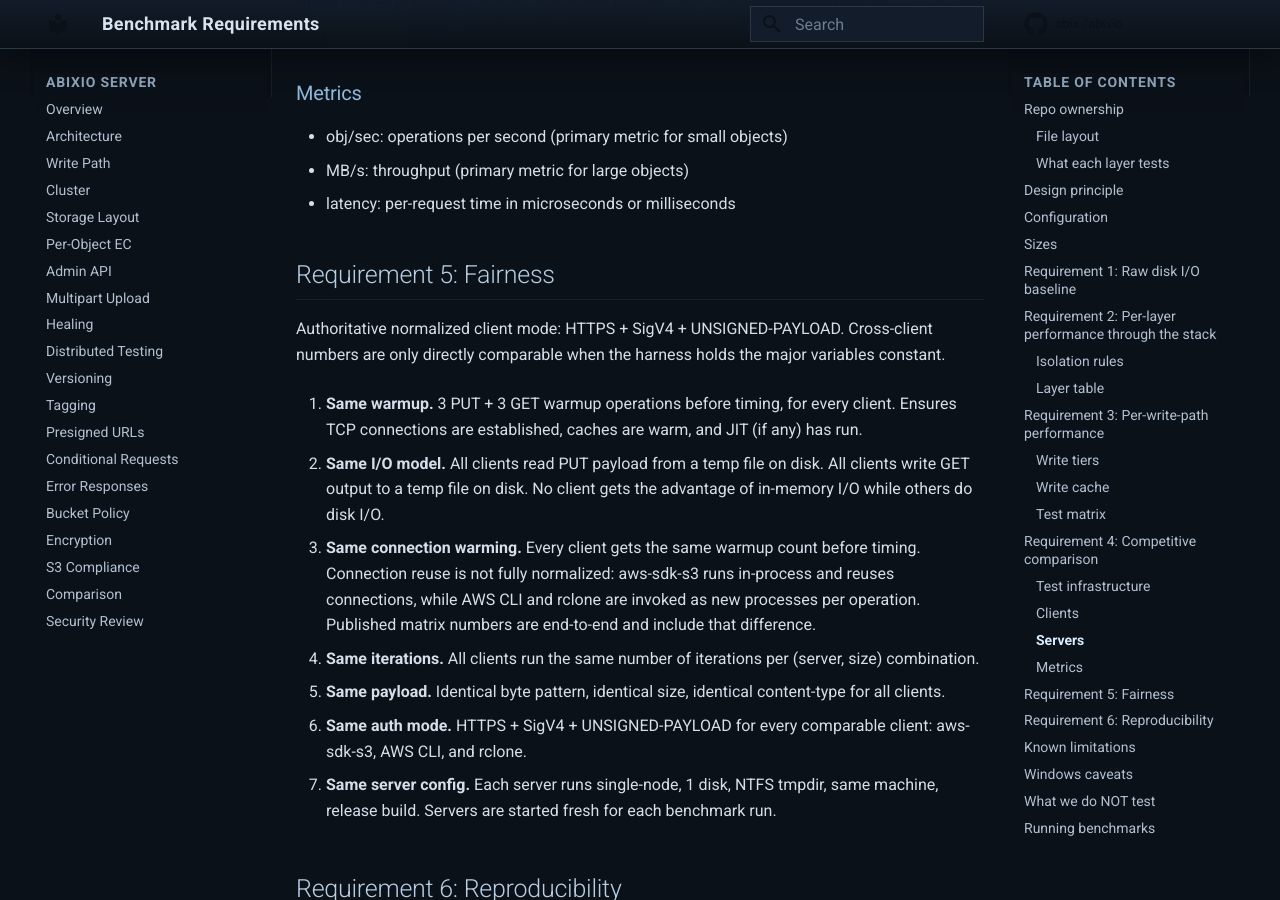
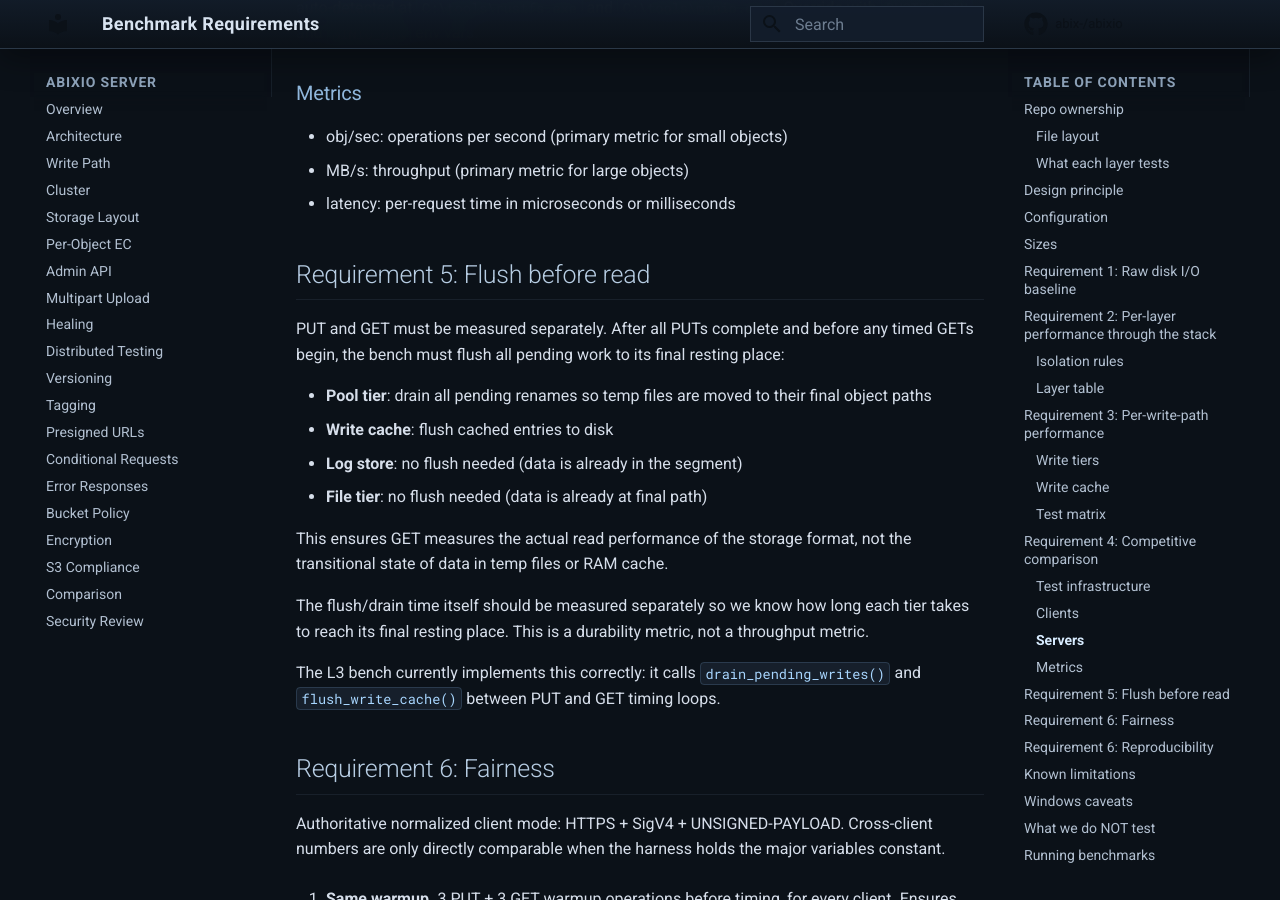
Before and after one commit to abix-/abixio, an MkDocs documentation site: the page built from docs/benchmark-requirements.md, in a window 1280 px wide and 900 px high, scrolled down 8031 px. Built offline with MkDocs 1.6.1 and Material for MkDocs 9.7.7, drawn with Linux system fonts in a browser that asks for light colours; comment, search, counter and statistics services are not loaded.

Commit message:
docs: add flush-before-read requirement, document PUT/GET separation methodology

```diff
--- a/docs/benchmark-requirements.md
+++ b/docs/benchmark-requirements.md
@@ -270,7 +270,30 @@ RustFS and MinIO binaries auto-detected at `C:\tools\rustfs.exe` and
 - MB/s: throughput (primary metric for large objects)
 - latency: per-request time in microseconds or milliseconds
 
-## Requirement 5: Fairness
+## Requirement 5: Flush before read
+
+PUT and GET must be measured separately. After all PUTs complete and
+before any timed GETs begin, the bench must flush all pending work
+to its final resting place:
+
+- **Pool tier**: drain all pending renames so temp files are moved
+  to their final object paths
+- **Write cache**: flush cached entries to disk
+- **Log store**: no flush needed (data is already in the segment)
+- **File tier**: no flush needed (data is already at final path)
+
+This ensures GET measures the actual read performance of the storage
+format, not the transitional state of data in temp files or RAM cache.
+
+The flush/drain time itself should be measured separately so we know
+how long each tier takes to reach its final resting place. This is a
+durability metric, not a throughput metric.
+
+The L3 bench currently implements this correctly: it calls
+`drain_pending_writes()` and `flush_write_cache()` between PUT and
+GET timing loops.
+
+## Requirement 6: Fairness
 
 Authoritative normalized client mode: HTTPS + SigV4 + UNSIGNED-PAYLOAD.
 Cross-client numbers are only directly comparable when the harness holds
```
Also changed, not shown: docs/write-path.md (+5 -0 lines).
